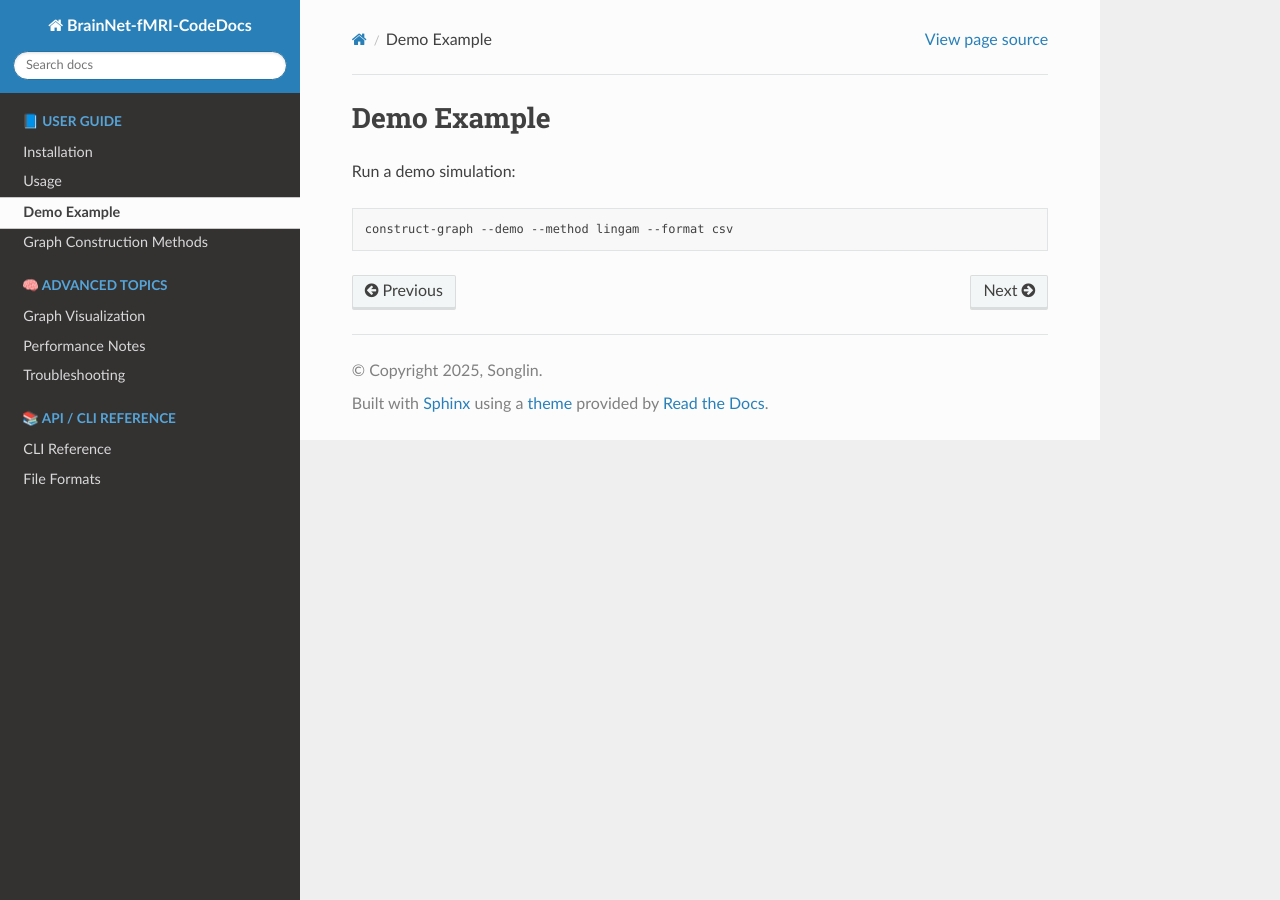
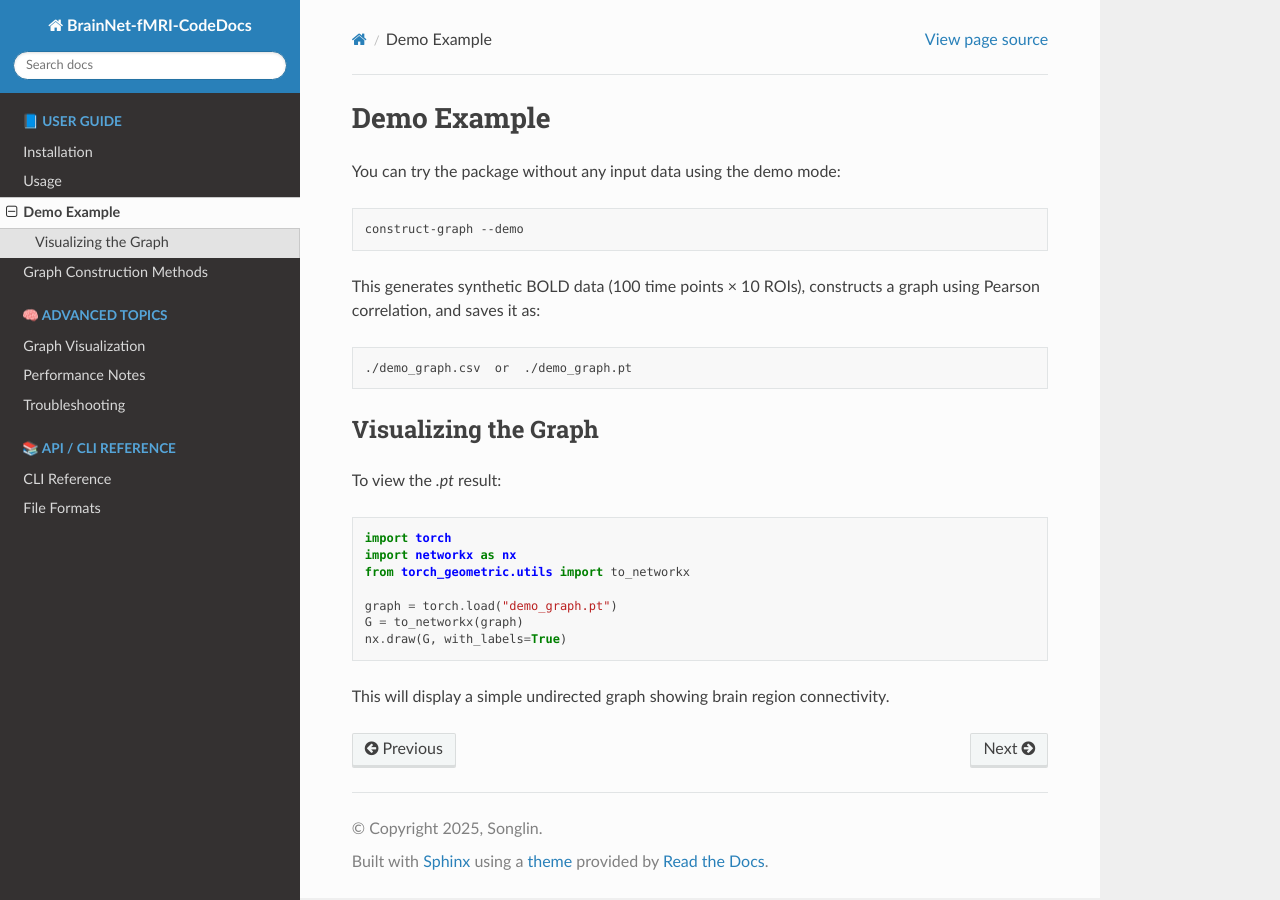
Before and after one commit to soz223/BrainNet-fMRI-CodeDocs, a Sphinx documentation site: the page built from docs/source/demo.rst, in a window 1280 px wide. Built offline with Sphinx 7.4.7 and the Read the Docs theme 3.1.0, drawn with Linux system fonts in a browser that asks for light colours.

Commit message:
Expand RTD navigation with detailed chapters

```diff
--- a/docs/source/demo.rst
+++ b/docs/source/demo.rst
@@ -1,9 +1,33 @@
-=============
+===========
 Demo Example
-=============
+===========
 
-Run a demo simulation:
+You can try the package without any input data using the demo mode:
 
 .. code-block:: bash
 
-    construct-graph --demo --method lingam --format csv
+    construct-graph --demo
+
+This generates synthetic BOLD data (100 time points × 10 ROIs), constructs a graph using Pearson correlation, and saves it as:
+
+.. code-block:: bash
+
+    ./demo_graph.csv  or  ./demo_graph.pt
+
+--------------------
+Visualizing the Graph
+--------------------
+
+To view the `.pt` result:
+
+.. code-block:: python
+
+    import torch
+    import networkx as nx
+    from torch_geometric.utils import to_networkx
+
+    graph = torch.load("demo_graph.pt")
+    G = to_networkx(graph)
+    nx.draw(G, with_labels=True)
+
+This will display a simple undirected graph showing brain region connectivity.
```
